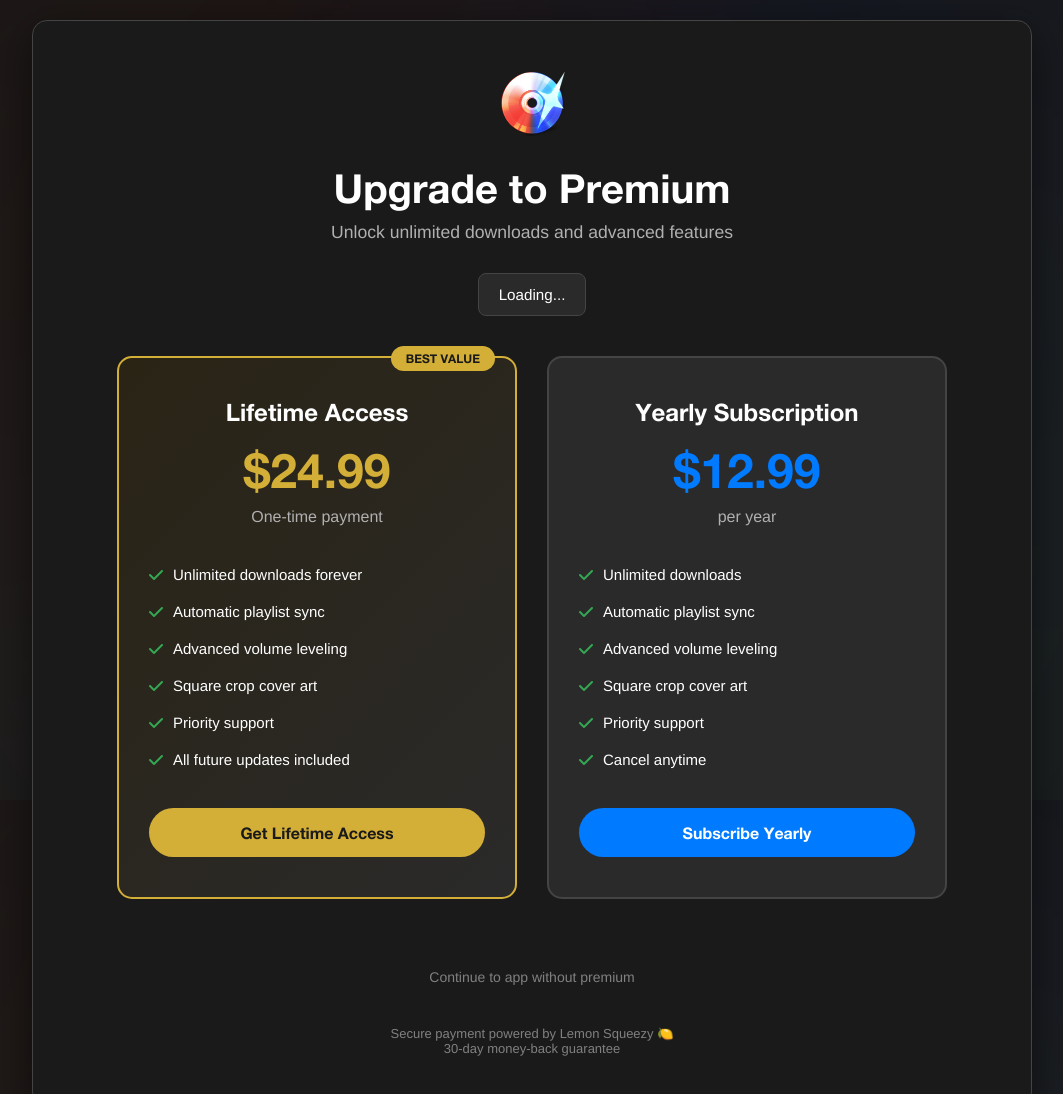
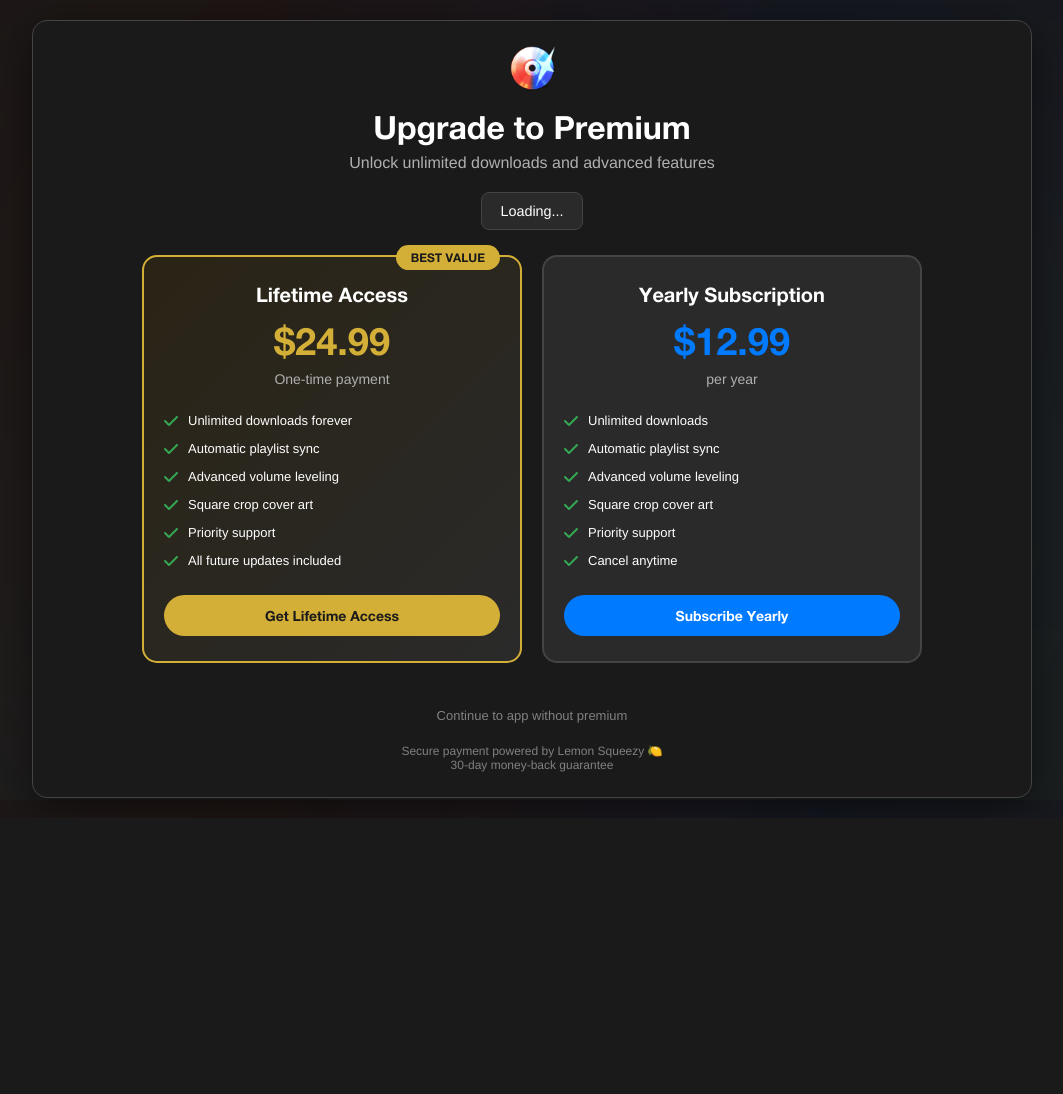
Before and after one commit to MakeMp3s/MakeMp3s.github.io, a website: page premium-checkout.html in a window 1280 px wide. Shown: the top 1094 px of the page, without its empty margins (108-1171 px from the left). After the commit the page ends 818 px from the top, so only its background shows below. Drawn offline with Linux system fonts and the light colour scheme.

Commit message:
Update premium-checkout.html

```diff
--- a/premium-checkout.html
+++ b/premium-checkout.html
@@ -43,45 +43,45 @@
             box-shadow: 0 10px 40px rgba(0,0,0,0.5);
             max-width: 1000px;
             width: 100%;
-            padding: 50px;
+            padding: 25px;
             text-align: center;
         }
 
         .logo {
-            width: 65px;
-            height: 65px;
-            margin: 0 auto 1.5rem;
+            width: 45px;
+            height: 45px;
+            margin: 0 auto 0.8rem;
         }
 
         h1 {
             font-family: 'Helvetica Neue Bold', sans-serif;
             color: #ffffff;
-            margin-bottom: 10px;
-            font-size: 2.5rem;
+            margin-bottom: 8px;
+            font-size: 2rem;
         }
 
         .subtitle {
             color: #b0b0b0;
-            margin-bottom: 30px;
-            font-size: 1.1rem;
+            margin-bottom: 20px;
+            font-size: 1rem;
         }
 
         .user-email {
             background: #2a2a2a;
-            padding: 12px 20px;
+            padding: 10px 18px;
             border-radius: 8px;
             display: inline-block;
-            margin-bottom: 40px;
+            margin-bottom: 25px;
             color: #ffffff;
-            font-size: 0.95rem;
+            font-size: 0.9rem;
             border: 1px solid #444;
         }
 
         .pricing-container {
             display: flex;
-            gap: 30px;
+            gap: 20px;
             justify-content: center;
-            margin-bottom: 40px;
+            margin-bottom: 25px;
             flex-wrap: wrap;
         }
 
@@ -89,10 +89,10 @@
             background: #2a2a2a;
             border: 2px solid #444;
             border-radius: 15px;
-            padding: 40px 30px;
+            padding: 25px 20px;
             flex: 1;
-            min-width: 300px;
-            max-width: 400px;
+            min-width: 280px;
+            max-width: 380px;
             transition: all 0.3s ease;
             cursor: pointer;
         }
@@ -123,18 +123,18 @@
         }
 
         .plan-name {
-            font-size: 24px;
+            font-size: 20px;
             font-weight: bold;
             color: #ffffff;
-            margin-bottom: 15px;
+            margin-bottom: 12px;
             font-family: 'Helvetica Neue Bold', sans-serif;
         }
 
         .price {
-            font-size: 48px;
+            font-size: 38px;
             font-weight: bold;
             color: #007AFF;
-            margin-bottom: 10px;
+            margin-bottom: 8px;
             font-family: 'Helvetica Neue Bold', sans-serif;
         }
 
@@ -144,19 +144,19 @@
 
         .price-period {
             color: #b0b0b0;
-            font-size: 16px;
-            margin-bottom: 30px;
+            font-size: 14px;
+            margin-bottom: 20px;
         }
 
         .features {
             text-align: left;
-            margin-bottom: 30px;
+            margin-bottom: 20px;
         }
 
         .feature {
-            padding: 10px 0;
+            padding: 6px 0;
             color: #ffffff;
-            font-size: 15px;
+            font-size: 13px;
             display: flex;
             align-items: center;
         }
@@ -171,9 +171,9 @@
             background: #007AFF;
             color: white;
             border: none;
-            padding: 15px 40px;
+            padding: 12px 30px;
             border-radius: 25px;
-            font-size: 16px;
+            font-size: 14px;
             font-weight: bold;
             font-family: 'Helvetica Neue Bold', sans-serif;
             cursor: pointer;
@@ -196,10 +196,10 @@
         }
 
         .later-link {
-            margin-top: 30px;
+            margin-top: 20px;
             color: #808080;
             text-decoration: none;
-            font-size: 14px;
+            font-size: 13px;
             display: inline-block;
             transition: all 0.3s ease;
         }
@@ -210,9 +210,9 @@
         }
 
         .footer-note {
-            margin-top: 40px;
+            margin-top: 20px;
             color: #808080;
-            font-size: 13px;
+            font-size: 12px;
         }
     </style>
 </head>
```
